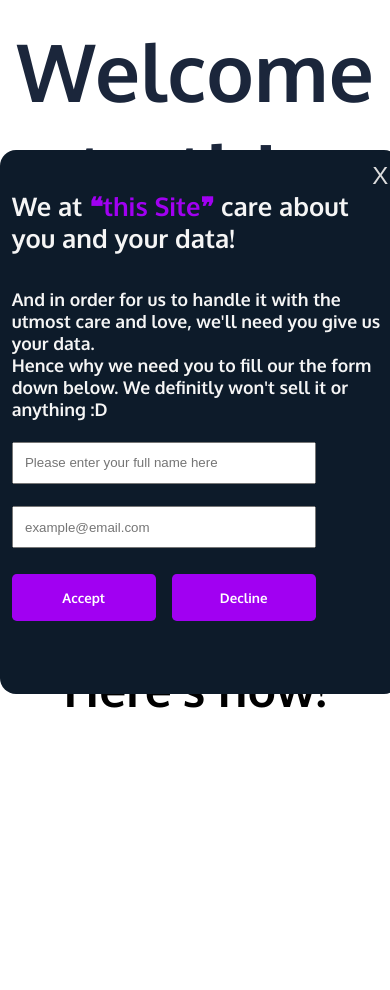
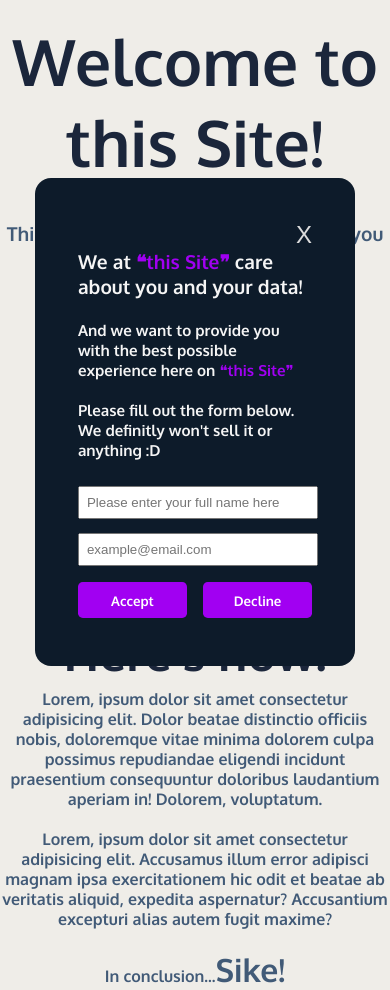
Before and after one commit to Desireye/cookies-site, a plain HTML site: page index.html in a window 390 px wide. Before the commit the page ends 864 px from the top, so only its background shows below. Drawn offline with Linux system fonts and the light colour scheme.

Commit message:
minor changes and responsiveness

```diff
--- a/index.css
+++ b/index.css
@@ -8,37 +8,50 @@
 body {
     min-height: 100vh;
     max-width: 100%;
-    background-repeat: no-repeat;
-    background-size: cover;
+    background: rgb(239, 237, 232);
     font-family: 'Oxygen', sans-serif;
 }
 
 /*Typography*/
-h1 {
+.main-content h1 {
     font-size: 5rem;
     color: #1b263b;
 }
 .main-content p {
     font-size: 1.5rem;
-    display: block;
     color: #415a77;
 }
 .things-to-do p {
     color: white;
 }
+section {
+    text-align: center;
+}
 section h2 {
     font-size: 3rem;
-    text-align: center;
+    color: #1b263b;
+    margin: 2% 0;
+
+}
+section p {
+    font-size: 1rem;
+    color: #415a77;
+    margin-top: 3%;
+    width: 50%;
+    margin: auto;
 }
 #pop-up-content h3 {
-    font-size: 1.6rem;
+    font-size: 1.5rem;
 }
 .highlighted-text {
     color: #a100f2;
 }
 #pop-up-content p {
-    margin-top: 9%;
+    margin-top: 8%;
     font-size: 1.1rem;
+}
+.sike {
+    font-size: 2rem;
 }
 
 /*main*/
@@ -53,6 +66,7 @@ section h2 {
     justify-content: center;
     align-items: center;
     gap: 2rem;
+    margin-bottom: 5%;
 }
 .do {
     background: yellowgreen;
@@ -100,7 +114,7 @@ section h2 {
 #exit-btn:hover,
 #exit-btn:active,
 #exit-btn:focus {
-    color: #d90429;
+    color: #a0031d;
 }
 form input {
     margin-top: 6%;
@@ -121,11 +135,12 @@ form button:hover,
 form button:active {
     background: #61078e;
 }
-.form-btns-container {
+.btn-container {
     display: flex;
+    justify-content: center;
     gap: 1rem;
 }
-#form-btns-container .reverse {
+.reverse {
     flex-direction: row-reverse;
 }
 .load-gif {
@@ -140,3 +155,52 @@ form button:active {
     margin-top: 10%;
     width: 19rem;
 }
+
+/*Responsiveness*/
+@media screen and (max-width: 30rem) {
+    /*Typography*/
+    .main-content h1 {
+        font-size: 4rem;
+    }
+    .main-content p {
+        font-size: 1.2rem;
+        margin-top: 10%;
+    }
+    #pop-up-content h3 {
+        font-size: 1.2rem;
+    }
+    #pop-up-content p {
+        margin-top: 9%;
+        font-size: 0.95rem;
+        margin-bottom: 5%;
+    }
+    section p {
+        width: 100%;
+    }
+
+    /*Main*/
+    .do {
+        width: 18rem;
+        padding: 5%;
+    }
+    .do p {
+        margin-top: 0;
+    }
+
+    /*Pop-up*/
+    #pop-up {
+        width: 20rem;
+        height: 30.5rem;
+        padding: 11%;
+    }
+    form input {
+        margin-top: 6%;
+        padding: 3%;
+        width: 15rem;
+    }
+    .end-gif {
+        margin-top: 10%;
+        width: 15rem;
+    }
+
+}
--- a/index.html
+++ b/index.html
@@ -30,10 +30,23 @@
 
         <section>
             <h2>Here's how!</h2>
-            <p></p>
+            <p>Lorem, ipsum dolor sit amet consectetur adipisicing elit. Dolor
+                beatae distinctio officiis nobis, doloremque vitae minima dolorem
+                culpa possimus repudiandae eligendi incidunt praesentium consequuntur
+                doloribus laudantium aperiam in! Dolorem, voluptatum.
+                <br>
+                <br>
+                Lorem, ipsum dolor sit amet consectetur adipisicing elit. Accusamus
+                illum error adipisci magnam ipsa exercitationem hic odit et beatae ab
+                veritatis aliquid, expedita aspernatur? Accusantium excepturi alias autem
+                fugit maxime?
+            </p>
+            <br>
+            <p>In conclusion...<span class="sike">Sike!</span></p>
         </section>
     </main>
 
+    <!-- Pop-Up -->
     <div id="pop-up">
         <div class="pop-up-exit-btn-container">
             <button id="exit-btn" disabled>X</button>
@@ -42,10 +55,11 @@
             <h3>We at <span class="highlighted-text">❝this Site❞</span>
                 care about you and your data!
             </h3>
-            <p id="pop-up-text">And in order for us to handle it with the utmost
-                care and love, we'll need you give us your data.
+            <p id="pop-up-text">And we want to provide you with the best
+                possible experience here on <span class="highlighted-text">❝this Site❞</span>
                 <br>
-                Hence why we need you to fill our the form down below.
+                <br>
+                Please fill out the form below.
                 We definitly won't sell it or anything :D
             </p>
 
@@ -62,7 +76,7 @@
                 aria-label="email"
                 placeholder="example@email.com" required>
 
-                <div class="form-btns-container">
+                <div class="btn-container" id="btn-container ">
                     <button id="accept-btn" type="submit">Accept</button>
                     <button id="decline-btn">Decline</button>
                 </div>
@@ -70,7 +84,6 @@
         </div>
     </div>
 
-
     <script src="./index.js"></script>
 </body>
 </html>
--- a/index.js
+++ b/index.js
@@ -2,7 +2,6 @@ const consentForm = document.getElementById("consent-form")
 const exitBtn = document.getElementById("exit-btn")
 const acceptBtn = document.getElementById("accept-btn")
 const declineBtn = document.getElementById("decline-btn")
-const btnsContainer = document.getElementById("form-btns-container")
 const popUp = document.getElementById("pop-up")
 const popUpText = document.getElementById("pop-up-text")
 
@@ -17,8 +16,7 @@ exitBtn.addEventListener("click", function() {
 })
 
 declineBtn.addEventListener("mouseover", function() {
-    btnsContainer.classList.toggle("reverse")
-    console.log("hover")
+    declineBtn.style.display = "none"
 })
 
 consentForm.addEventListener("submit", function(e) {
@@ -38,9 +36,10 @@ consentForm.addEventListener("submit", function(e) {
     setTimeout(function() {
         document.getElementById("pop-up-content").innerHTML =
         `<h2>Ha! <span class="highlighted-text">${fullName}</span>, you absolute knob!<?h2>
-        <p>Thank you for selling your soul, I'll use the money to buy an S23!</p>
+        <p>Thanks for selling your soul, I'll use the money to buy an S23!</p>
         <img class="end-gif" src="./200.webp" alt="">`
 
+        exitBtn.style.cursor = "auto"
         exitBtn.disabled = false
     }, 6000)
 })
```
